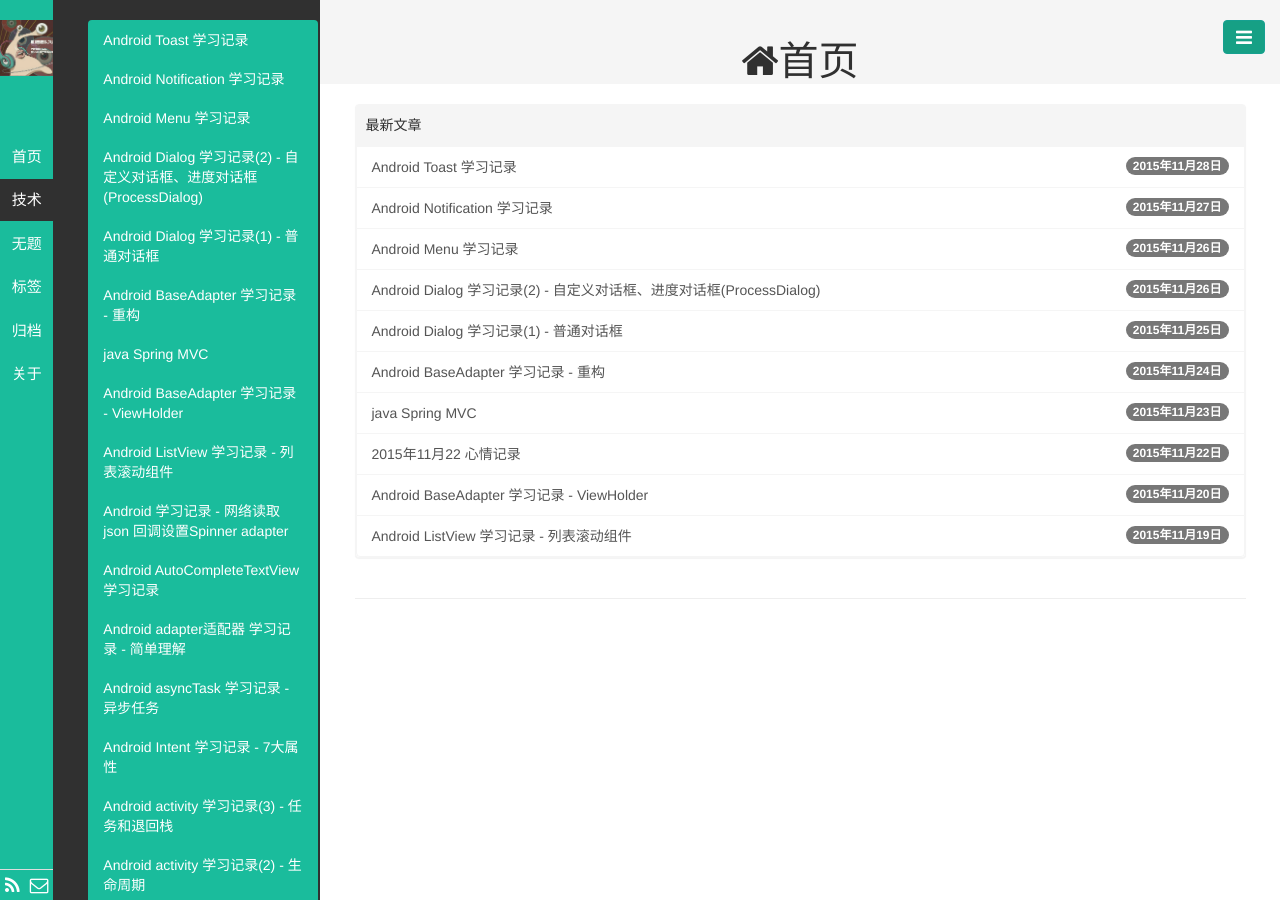
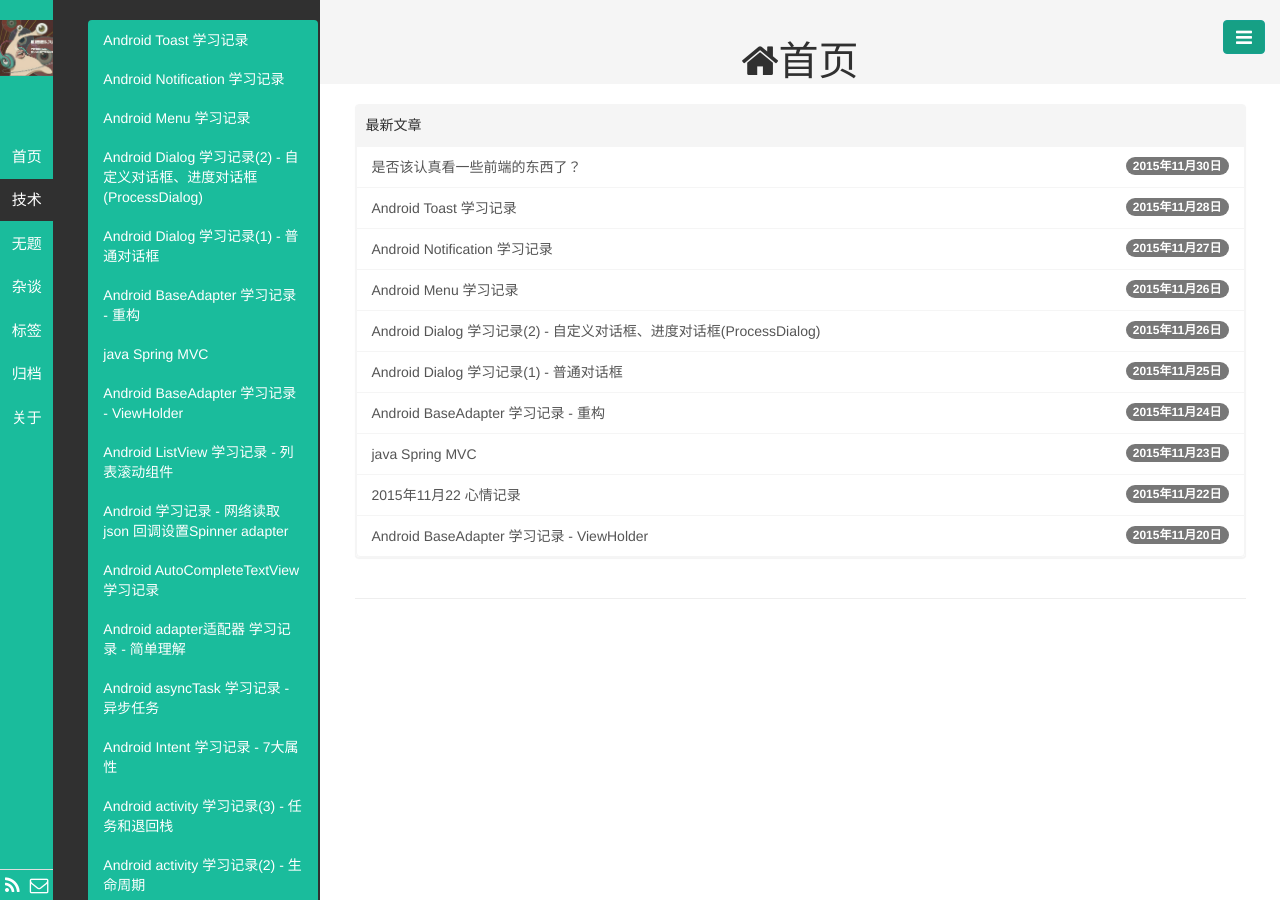
Before and after one commit to javadavid/blog, a Jekyll site: the page built from index.html, in a window 1280 px wide. Built offline with Jekyll 4.4.1, drawn with Linux system fonts in a browser that asks for light colours; the list of posts is cut into pages by our own code; comment, search, counter and statistics services are not loaded.

Commit message:
new post

```diff
--- a/_includes/comment.html
+++ b/_includes/comment.html
@@ -3,5 +3,5 @@
   {% assign  data-thread-key = page.id %}
 {% endif %}
 <!-- 多说评论框 start -->
-<div class="ds-thread" data-thread-key="{{ page.url|prepend:site.url}}" data-title="{{ page.title }}" data-url="{{ page.url|prepend:site.url}}"></div>
+<div  class="ds-thread" data-thread-key="{{ page.url|prepend:site.url}}" data-title="{{ page.title }}" data-url="{{ page.url|prepend:site.url}}"></div>
 <!-- 多说评论框 end -->
--- /dev/null
+++ b/_posts/杂谈/2015-11-30-talk1.md
@@ -0,0 +1,10 @@
+---
+layout: post
+title:  "是否该认真看一些前端的东西了？ "
+date: 2015/11/30 10:17:56
+categories:
+- 杂谈
+tags:
+---
+
+今天突发感想，是否要看些前端的东西了？虽然不深入，但至少也要弄点原创的东西，一个是因为这些天闲下来就学习android，是想换一个方向思考下，另外想把简历做好。工作经验不能代表你的水平高低，然而自己离真正的目标还差很远。前端方面，作为新生的H5结构新增和废弃的标签库，各种js库和框架，这几天浏览了很多人的博客，如何利用的炉火纯青？ 虽然自学需要一个大的环境，而决定它的就是你自身的坚持。
--- a/pages/about.html
+++ b/pages/about.html
@@ -15,7 +15,7 @@
 
 	<h3>目标</h3>
 
-	<p style="text-indent:2em">多写代码;虽然还有很长一段路程要走，但希望自己能够坚持下去。</p>
+	<p style="text-indent:2em">多学习别人代码的实现，现模仿后实现，实现自己人生价值</p>
 
 	<h3>联系我</h3>
 
@@ -23,10 +23,10 @@
 
 <hr>
 	<h3>关于博客</h3>
-	<p style="text-indent:2em">此博客于2015年11月08日用Jekyll创建，21日引用 <a href="https://github.com/lay1010">模板</a> ，谢谢作者的分享。以后此博客用来书写自己的各种日志记录和学习记录，如果在技术日志中出现有错误或者是理解不到位的请提出更改，一起学习进步。<b>若转载请注明出处，谢谢。</b></p>
+	<p style="text-indent:2em">此博客于2015年11月08日用Jekyll创建，21日引用 <a target='_blank' href="https://github.com/lay1010">模板</a> ，谢谢作者的分享。以后此博客用来书写自己的各种日志记录和学习记录，如果在技术日志中出现有错误或者是理解不到位的请提出更改，一起学习进步。<b>若转载请注明出处，谢谢。</b></p>
 	<p><strong>更新：</strong></p>
 	<ul>
-		<li>2015-11-28 关于blog bug侧边栏溢出问题，修改css文件 <a href='https://github.com/lay1010/lay1010.github.io/issues/10'>连接</a> </li>
+		<li>2015-11-28 关于blog bug侧边栏溢出问题，修改css文件 <a target='_blank' href='https://github.com/lay1010/lay1010.github.io/issues/10'>连接</a> </li>
 		<li>2015-11-27 post图片地址http://i.imgur.com/成本地相对地址（服务器的地址后缀有大小写区别，本地的没有）</li>
 		<li>2015-11-23 更新评论模板 disqus 改为 多说，修复pjax提交后评论数据无法加载的情况</li>
 	</ul>
```
Also changed, not shown: _posts/技术/2015-11-13-java-android-activity2.md (+3 -1 lines), public/img/html/html5_cavans.jpg (added), public/img/html/html5_draggable01.jpg (added), public/img/html/html5_draggable02.jpg (added), public/img/html/html5_svg.jpg (added), public/img/html/html5_video.jpg (added), public/img/html/html5_web_storage.jpg (added), public/img/html/html5_worker.jpg (added).
